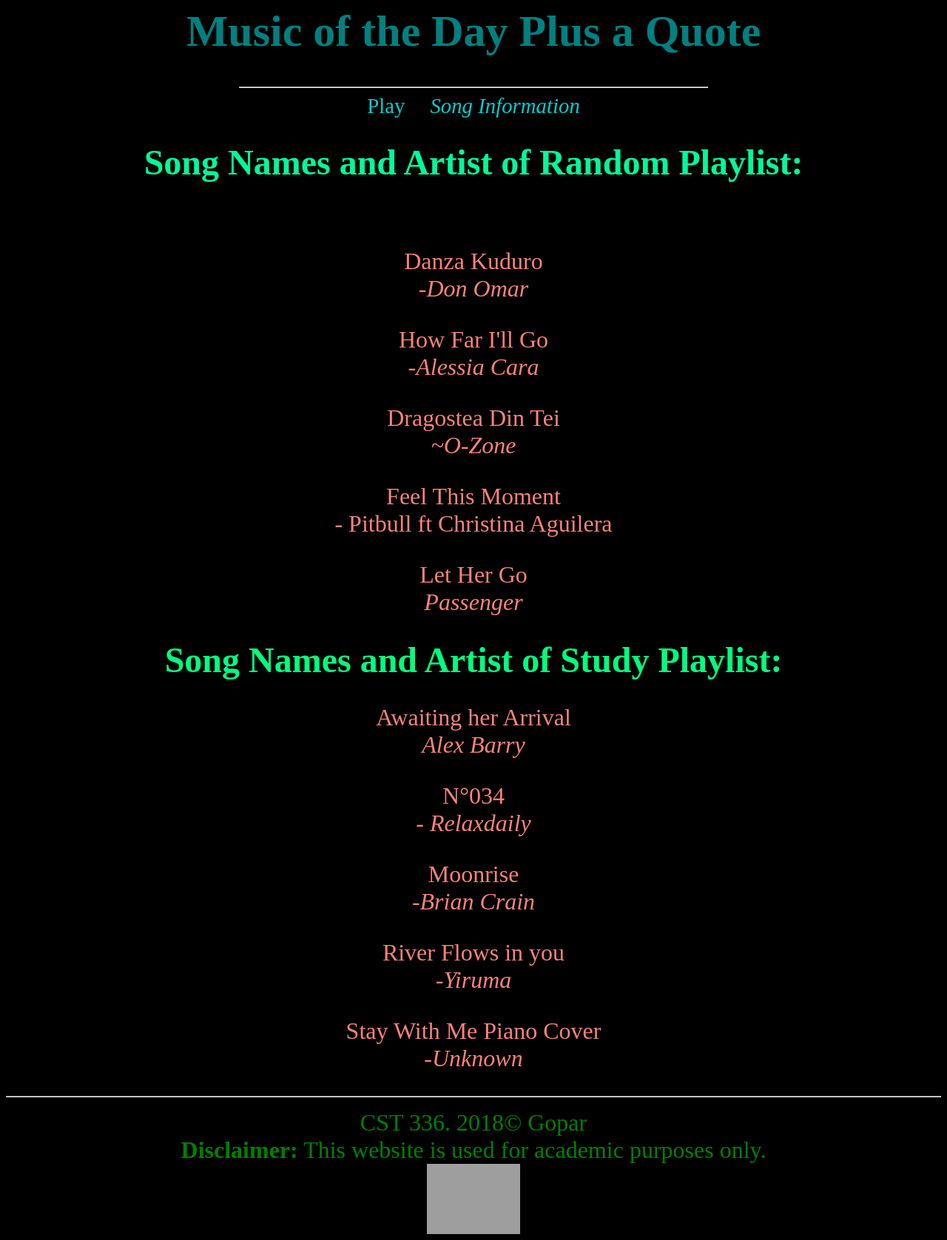
After one commit to Irais1/HomeWork2, a PHP site: page /Info.php in a window 1280 px wide. The commit adds this page. Shown: the whole page at 74% size. Run offline with PHP 8.4, Linux system fonts and the light colour scheme; data that the repository does not hold is empty; grey boxes are pictures that could not be loaded.

Commit message:
Finished?

```diff
--- /dev/null
+++ b/Info.php
@@ -0,0 +1,56 @@
+<html>
+<head>
+        <meta charset = "utf-8"/>
+        <title>Irais Gopar: Random website</title>
+
+        <link href ="style/style.css" rel =" stylesheet" type = "text/css"/>
+    </head>
+
+
+    <body>
+        <header>
+            <h1 style="font-size:60px;">Music of the Day Plus a Quote</h1>
+        </header>
+        <nav>
+            <hr width ="50%">
+            <a href ="index.php">Play</a>
+            <a href = "Info.php"><i>Song Information</i></a>
+        </nav>
+        <!--num = rand(1,3);-->
+        <!--num = rand (0,3);-->
+
+
+    <?php
+
+    display();
+
+    function display()
+    {
+        $Ssongs = array("<p>Awaiting her Arrival</br> <i>Alex Barry</i></p>","<p>N°034 </br><i>- Relaxdaily</i></p>", "<p>Moonrise </br><i>-Brian Crain</i></p>","<p>River Flows in you </br> <i> -Yiruma</i></p>","<p>Stay With Me Piano Cover</br><i>-Unknown</i></p>");
+        $rSongs =array("<p>Danza Kuduro </br><i>-Don Omar</i></p>","<p>How Far I'll Go </br><i>-Alessia Cara</i></p>","<p>Dragostea Din Tei</br><i>~O-Zone</i></p>","<p>Feel This Moment </br> - Pitbull ft Christina Aguilera</p>","<p>Let Her Go </br> <i> Passenger</i></p>");
+        echo "<h1 class = rSongs>Song Names and Artist of Random Playlist: </br></br> </h1>";
+        for($i = 0; $i<10;$i++)
+        {
+            echo $rSongs[$i];
+        }
+        echo "<h1 class = sSongs>Song Names and Artist of Study Playlist: </h1>";
+        for($i = 0; $i<10;$i++)
+        {
+            echo $Ssongs[$i];
+        }
+
+    }
+
+    ?>
+        </body>
+        <footer id="fter">
+            <hr>
+            CST 336. 2018&copy; Gopar<br />
+            <strong>Disclaimer:</strong> This website is used for academic purposes only.<br />
+            <img src="https://csumb.edu/sites/default/files/styles/profile_large/public/photo_1_6.jpg?itok=N4I4g9Wl">
+        </footer>
+    <!--<button type="Study">Study!</button>-->
+
+
+
+</html>
--- a/style/style.css
+++ b/style/style.css
@@ -2,14 +2,15 @@
     background-color:#000000;
     color: #F08080;
 }
-header
+header,p,footer,nav
 {
     text-align:center;
 }
 footer{
     clear:left;
-    font-size:1em;
+    font-size:2em;
     color:green;
+    text-align: center !important;
 }
 #fter img
 {
@@ -17,34 +18,49 @@
 }
 p
 {
-    text-align: center;
+    /*text-align: center;*/
     /*color:#8B0000;*/
-    color: #00FFD9;
+    color: #f88379 !important;
     font-size: 2em;
 }
 h1
 {
+    /*text-align:center;*/
     text-align:center;
-    color:#008080;
+    color:#008080 !important;
 
 }
 h2
 {
-    text-align: center;
+    /*text-align: center;*/
+    text-align:center;
+    font-size: 2em;
+    color:pink !important;
 }
-footer
+.pics
 {
     text-align: center;
 }
-/*nav a {*/
-/*    padding: 15px;*/
-/*    padding-bottom:4px;*/
-/*    font-size: 1.8em;*/
-/*    text-decoration: none;*/
-/*    color: white;*/
-/*}*/
-/*nav a:hover{*/
-/*    border-bottom: 2px orange solid;*/
-/*    font-size: 2em;*/
-/*    transition: .9s;*/
-/*}*/
+nav a {
+    padding: 15px;
+    padding-bottom:4px;
+    font-size: 1.8em;
+    text-decoration: none;
+    color: #00CED1 !important;
+    /*padding-right: 20%;*/
+}
+nav a:hover{
+    border-bottom: 2px orange solid;
+    font-size: 2em;
+    transition: .9s;
+}
+.sSongs
+{
+   font-size: 3em;
+   color: #00FF7F!important;
+}
+.rSongs
+{
+    font-size: 3em;
+    color: #00FA9A!important;
+}
```
Also changed, not shown: index.php (+21 -11 lines), 1 other file.
